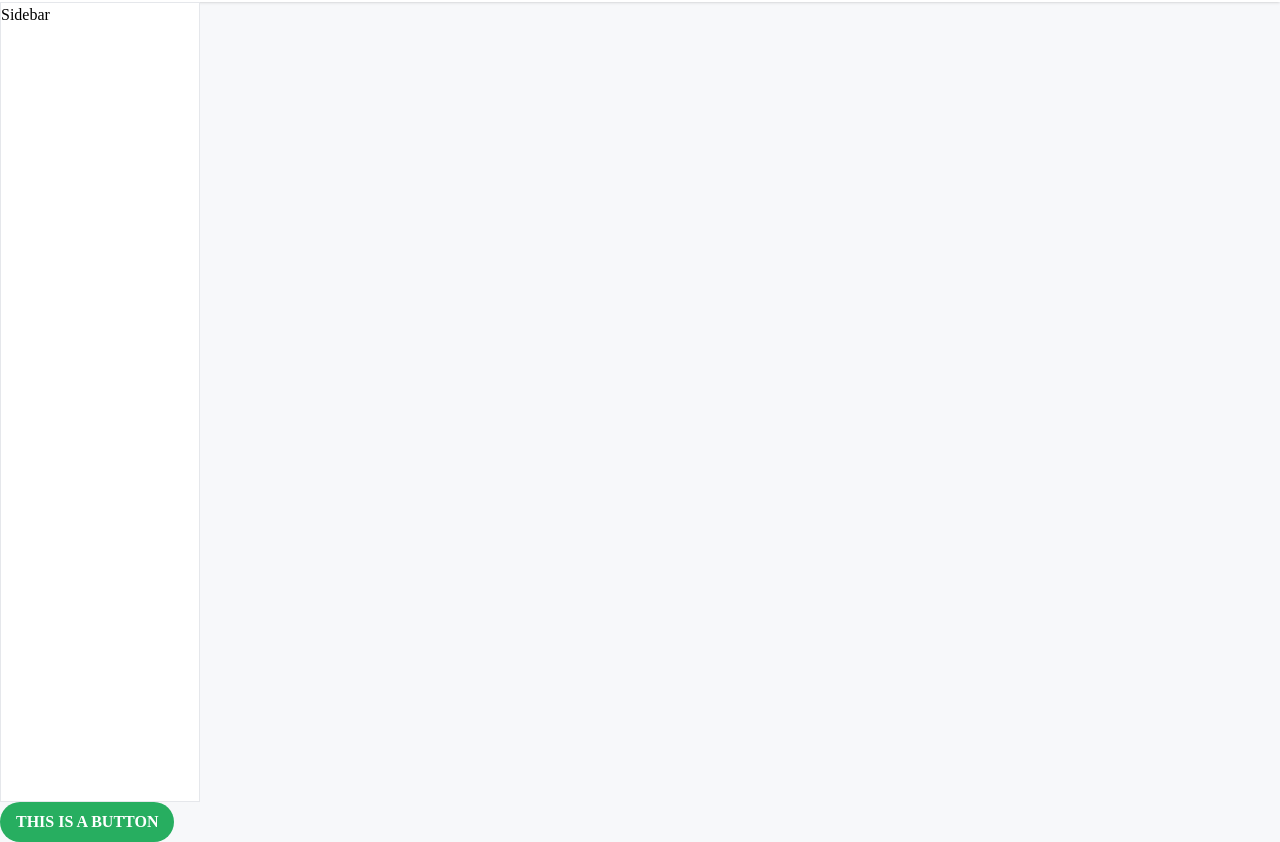
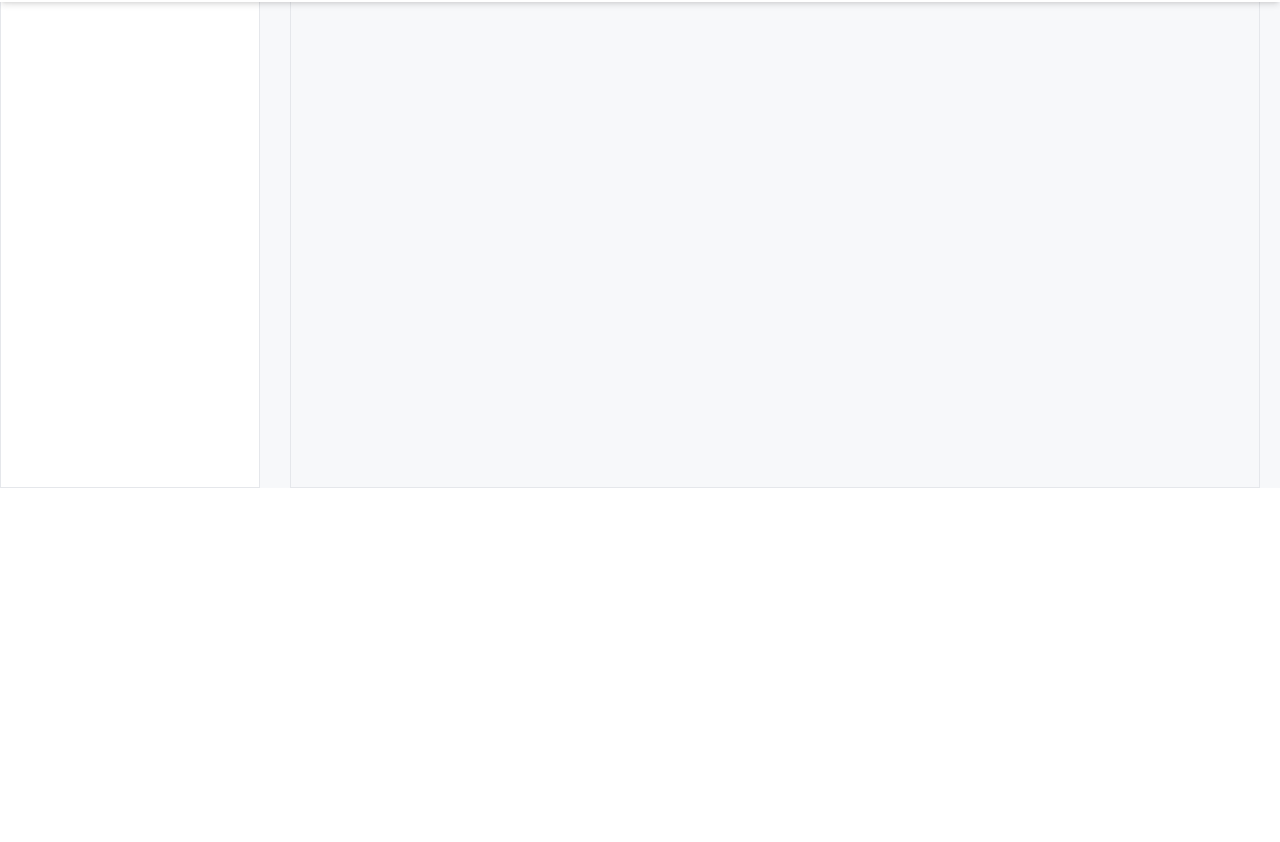
Before and after one commit to sphade/minty-test, a React (Vite) app: page / in a window 1280 px wide. Shown: the part 312-1154 px from the top of the page. After the commit the page ends 800 px from the top, so only its background shows below. Built offline with nearby package versions, Linux system fonts and the light colour scheme.

Commit message:
created card component

```diff
--- a/src/components/Card.tsx
+++ b/src/components/Card.tsx
@@ -1,10 +1,19 @@
-import React from 'react'
+import React from "react";
 
 const Card = () => {
   return (
-      <div className='w-[253px] h-[75px] bg-[#EEF8FD] rounded-sm '
-      >Card</div>
-  )
-}
+    <div className=" h-[75px] w-full p-5 bg-[#ffffff] rounded-sm ">
+      <div>
+        <h1 className="text-xs capitalize text-[#787C90]">dialy transaction volume</h1>
+        <h2
+          className="text-[#262626] text-[18px] "
 
-export default Card
+        >
+          1234000
+        </h2>
+      </div>
+    </div>
+  );
+};
+
+export default Card;
--- a/src/components/Header.tsx
+++ b/src/components/Header.tsx
@@ -5,7 +5,7 @@ import logo from "../assets/Icons/logo.svg";
 
 const Header = () => {
   return (
-      <header className="flex z-10 bg-white px-[80px] py-[7px] items-center shadow justify-between">
+      <header className="flex fixed top-0 left-0 w-screen z-10 bg-white px-[80px] py-[7px] items-center shadow-md justify-between">
           <img src={logo} alt="" />
       <Input />
       <ul className="flex items-center gap-10 text-sm capitalize text-primary">
--- a/src/components/Sidebar.tsx
+++ b/src/components/Sidebar.tsx
@@ -2,7 +2,7 @@ import React from 'react'
 
 const Sidebar = () => {
   return (
-    <div className='h-screen w-[200px] bg-white border'>Sidebar</div>
+    <div className='h-screen w-[260px] sticky top-0 left-0 bg-white border'>Sidebar</div>
   )
 }
 
--- a/src/layout/Layout.tsx
+++ b/src/layout/Layout.tsx
@@ -7,9 +7,12 @@ const Layout = () => {
   return (
     <div className='bg-[#F7F8FA] font-segoe'>
       <Header />
-          <main>
-              <Sidebar/>
+          <main className='flex gap-[30px]'>
+              <Sidebar />
+              <main className=' flex-1 mt-[97px] border mr-[20px]'>
+
         <Outlet />
+              </main>
       </main>
     </div>
   );
--- a/src/pages/Home.tsx
+++ b/src/pages/Home.tsx
@@ -1,10 +1,19 @@
 import React from 'react'
 import Button from '../components/Button'
+import Card from '../components/Card'
 
 const Home = () => {
   return (
       <div>
-          <Button>this is a button</Button>
+          <div className='flex gap-10  justify-between'>
+
+          <Card/>
+          <Card/>
+          <Card/>
+          <Card/>
+          </div>
+
+
     </div>
   )
 }
```
